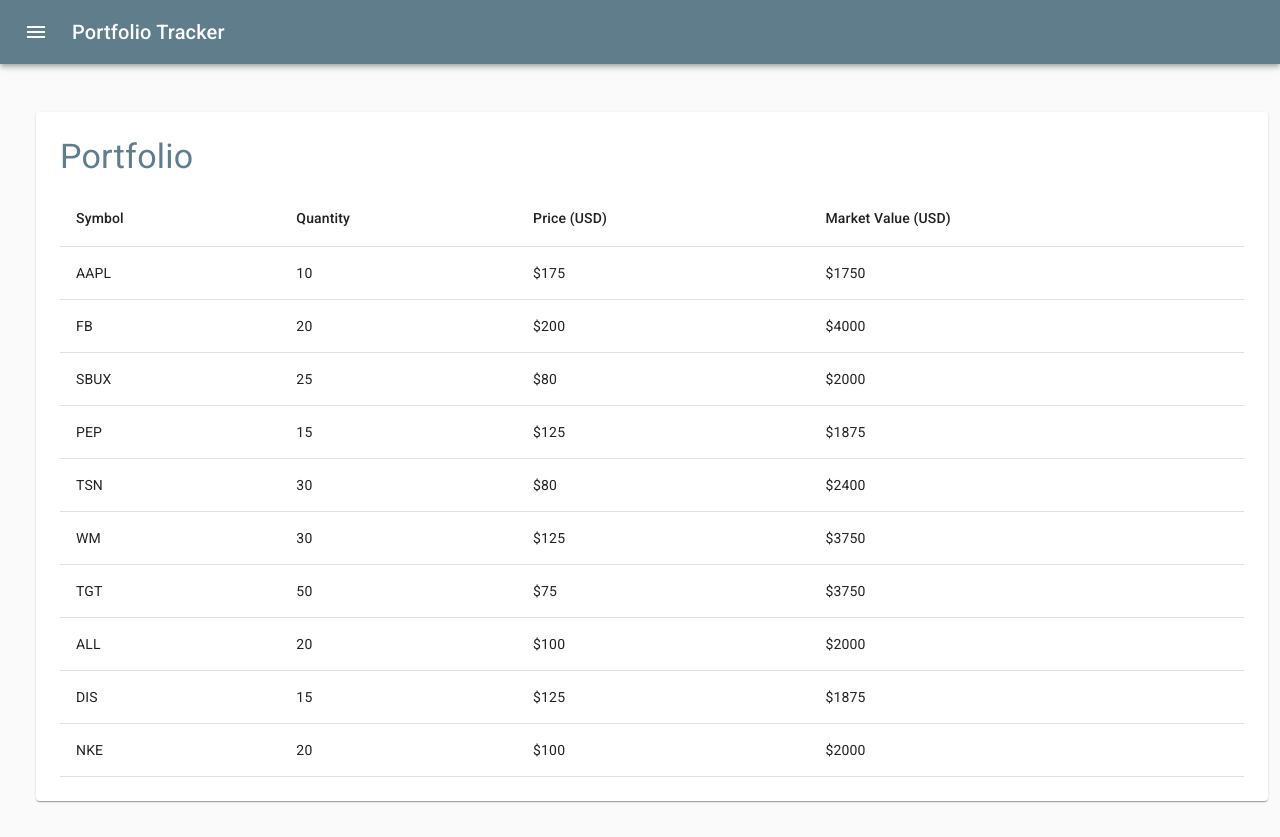
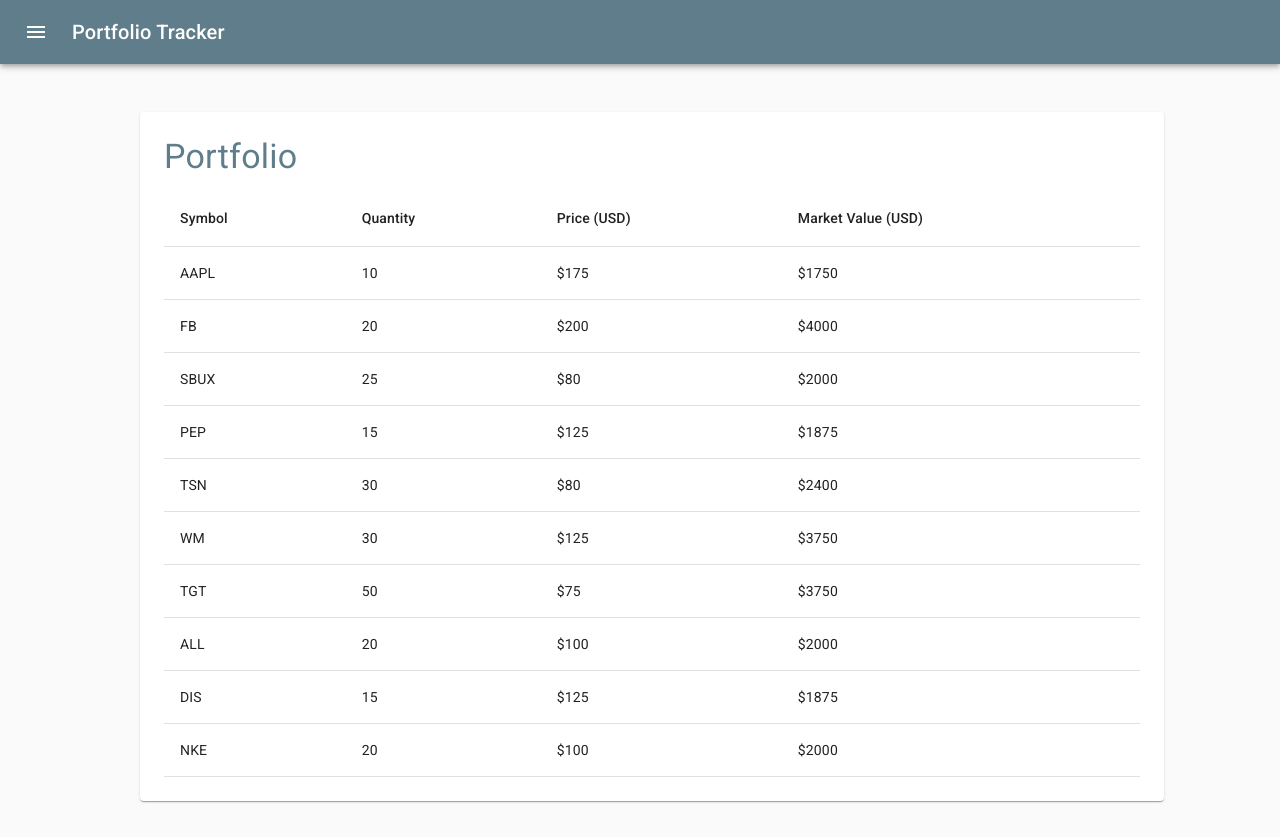
Before and after one commit to drod1000/portfolio-tracker-client, a React (Create React App) app: page / in a window 1280 px wide. Built offline with nearby package versions, Linux system fonts and the light colour scheme.

Commit message:
Centers containers

```diff
--- a/src/components/containers/Portfolio/Portfolio.js
+++ b/src/components/containers/Portfolio/Portfolio.js
@@ -11,7 +11,8 @@
 
 const styles = {
   paper: {
-    padding: 24
+    padding: 24,
+    minWidth: '1024px'
   },
   typography: {
     marginBottom: 12
--- a/src/components/hoc/Layout/Layout.js
+++ b/src/components/hoc/Layout/Layout.js
@@ -1,6 +1,6 @@
 import React , { Component } from 'react';
 import PropTypes from 'prop-types';
-import Container from '@material-ui/core/Container';
+import Grid from '@material-ui/core/Grid';
 import { withStyles } from '@material-ui/styles';
 
 import Aux from '../Aux/Aux';
@@ -20,9 +20,9 @@
     return (
       <Aux>
         <PortfolioTrackerAppBar></PortfolioTrackerAppBar>
-        <Container className={classes.container}>
+        <Grid className={classes.container} container justify = "center">
           {this.props.children}
-        </Container>
+        </Grid>
       </Aux>
     )
   }
```
